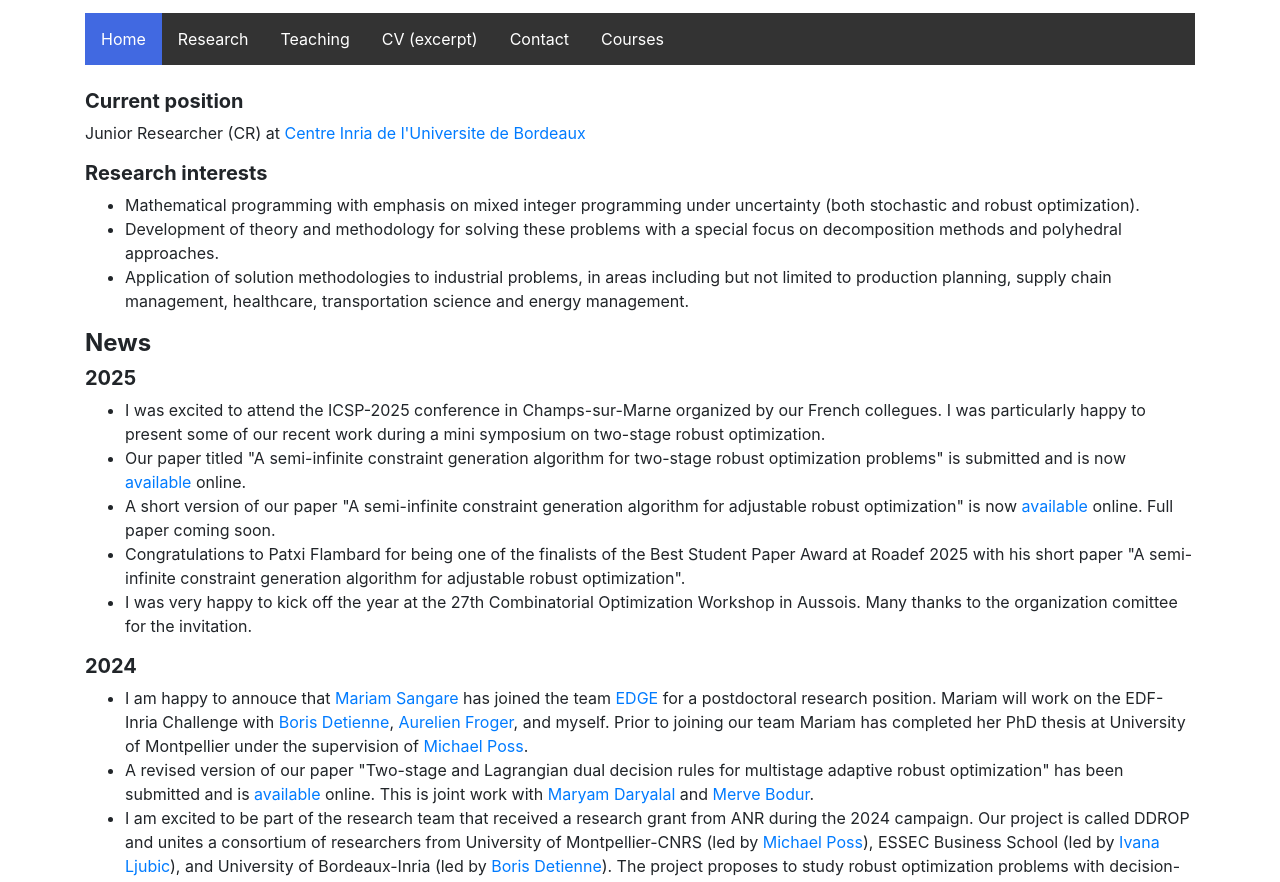
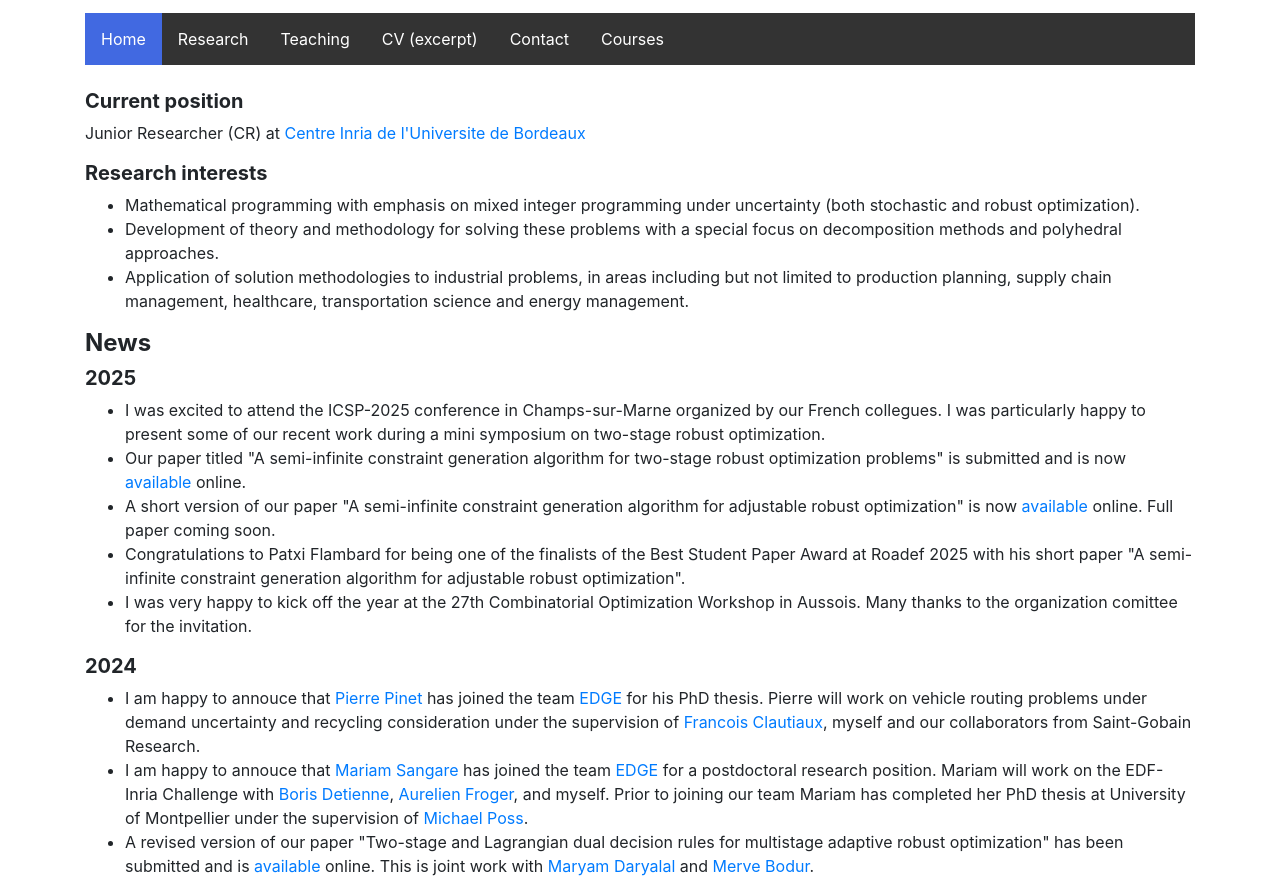
Before and after one commit to aysnrarsln/aysnrarsln.github.io, a plain HTML site: page index.html in a window 1280 px wide. Shown: the part 139-1021 px from the top of the page. Drawn offline with nearby package versions, Linux system fonts and the light colour scheme.

Commit message:
Update index.html

```diff
--- a/index.html
+++ b/index.html
@@ -66,6 +66,10 @@
 		</ul>
 		<h5><b>2024</b></h5>
 	    <ul>
+			<li>
+		     I am happy to annouce that <a href="https://edge.gitlabpages.inria.fr/team-members/pinet/">Pierre Pinet</a> has joined the team <a href="https://edge.gitlabpages.inria.fr/">EDGE </a> for his PhD thesis. Pierre will work on vehicle routing problems under demand uncertainty and recycling consideration under the supervision of
+		     <a href="https://edge.gitlabpages.inria.fr/team-members/clautiaux/">Francois Clautiaux</a>, myself and our collaborators from Saint-Gobain Research.
+		 </li>
 		<li>
 		     I am happy to annouce that <a href="https://edge.gitlabpages.inria.fr/team-members/sangare/">Mariam Sangare</a> has joined the team <a href="https://edge.gitlabpages.inria.fr/">EDGE </a> for a postdoctoral research position. Mariam will work on the EDF-Inria Challenge with <a href="https://www.math.u-bordeaux.fr/~bdetienn/index.html">Boris Detienne</a>,
 		     <a href="https://edge.gitlabpages.inria.fr/team-members/froger/">Aurelien Froger</a>, and myself. Prior to joining our team Mariam has completed her PhD thesis at University of Montpellier under the supervision of <a href="https://cv.hal.science/michael-poss"> Michael Poss</a>.
```
